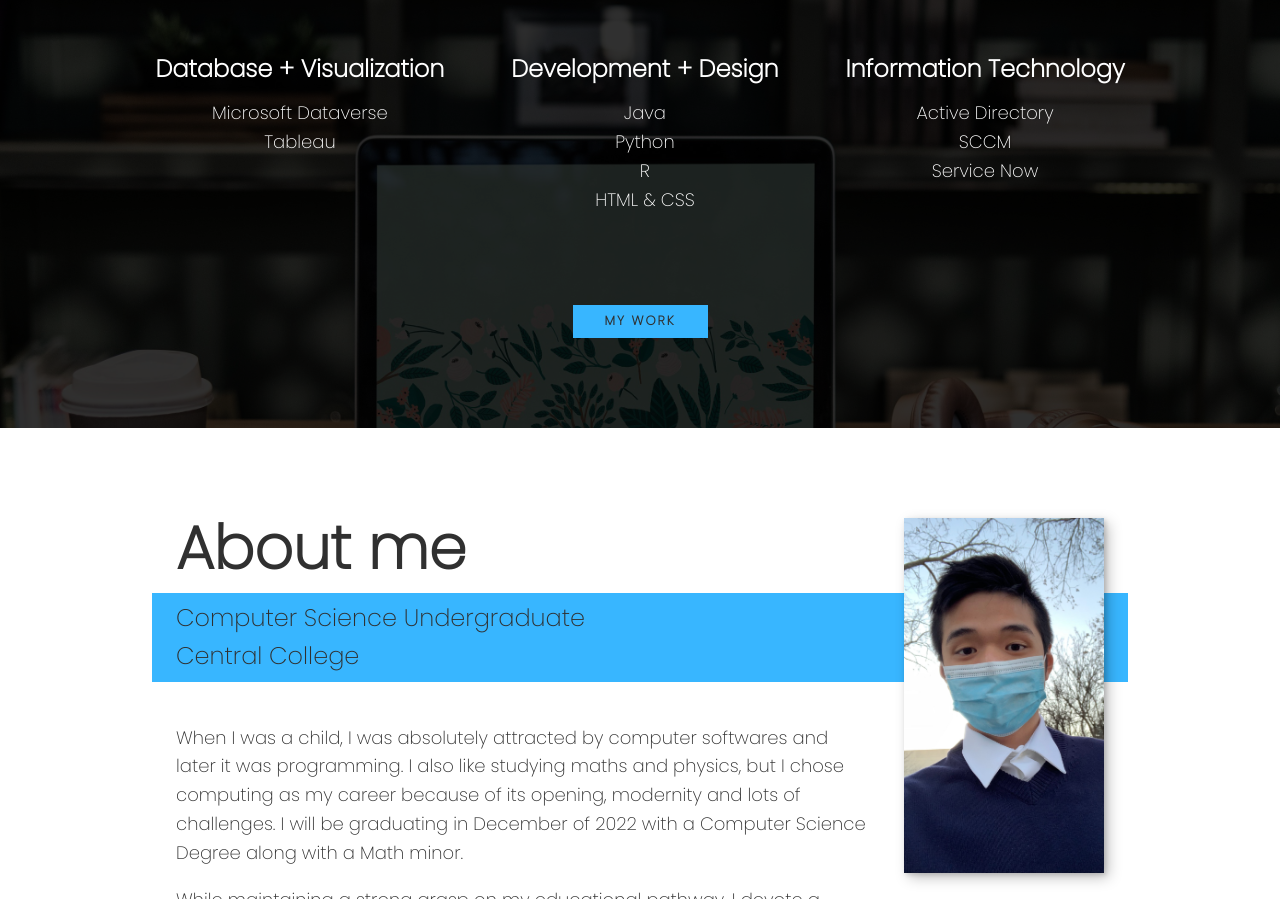
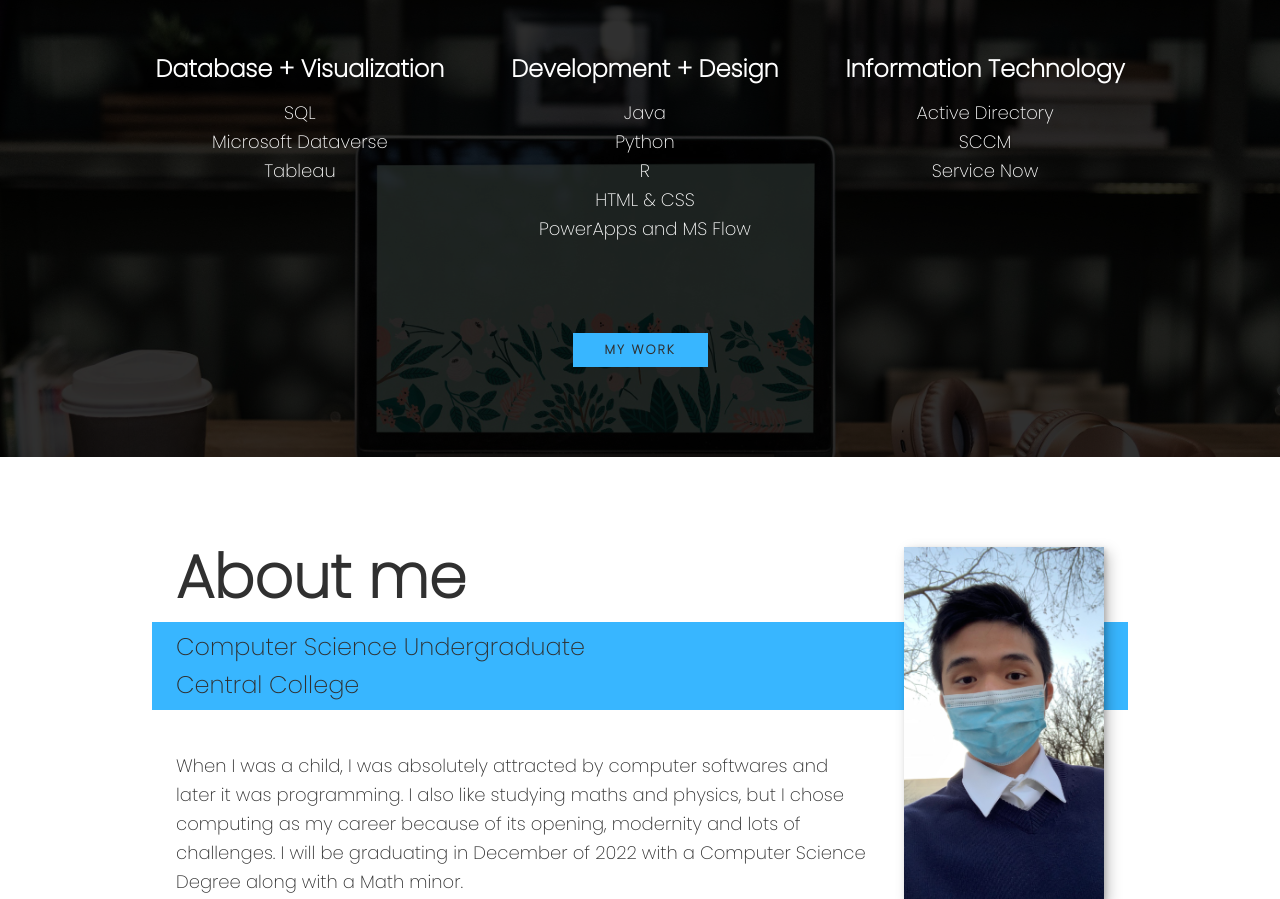
Before and after one commit to trongbao0208/My-Portfolio-Website, a plain HTML site: page index.html in a window 1280 px wide. Shown: the part 833-1732 px from the top of the page. Drawn offline with nearby package versions, Linux system fonts and the light colour scheme.

Commit message:
Update index.html

```diff
--- a/index.html
+++ b/index.html
@@ -51,11 +51,11 @@
             <div class="services">
                 <div class="service">
                     <h3>Database + Visualization</h3>
-                    <p>Microsoft Dataverse <br>Tableau</p>
+                    <p>SQL <br>Microsoft Dataverse <br>Tableau</p>
                 </div> <!-- / service -->
                 <div class="service">
                     <h3>Development + Design</h3>
-                    <p>Java <br>Python <br>R <br>HTML & CSS </p>
+                    <p>Java <br>Python <br>R <br>HTML & CSS <br>PowerApps and MS Flow </p>
                 </div> <!-- / service -->
                 <div class="service">
                     <h3>Information Technology</h3>
```
